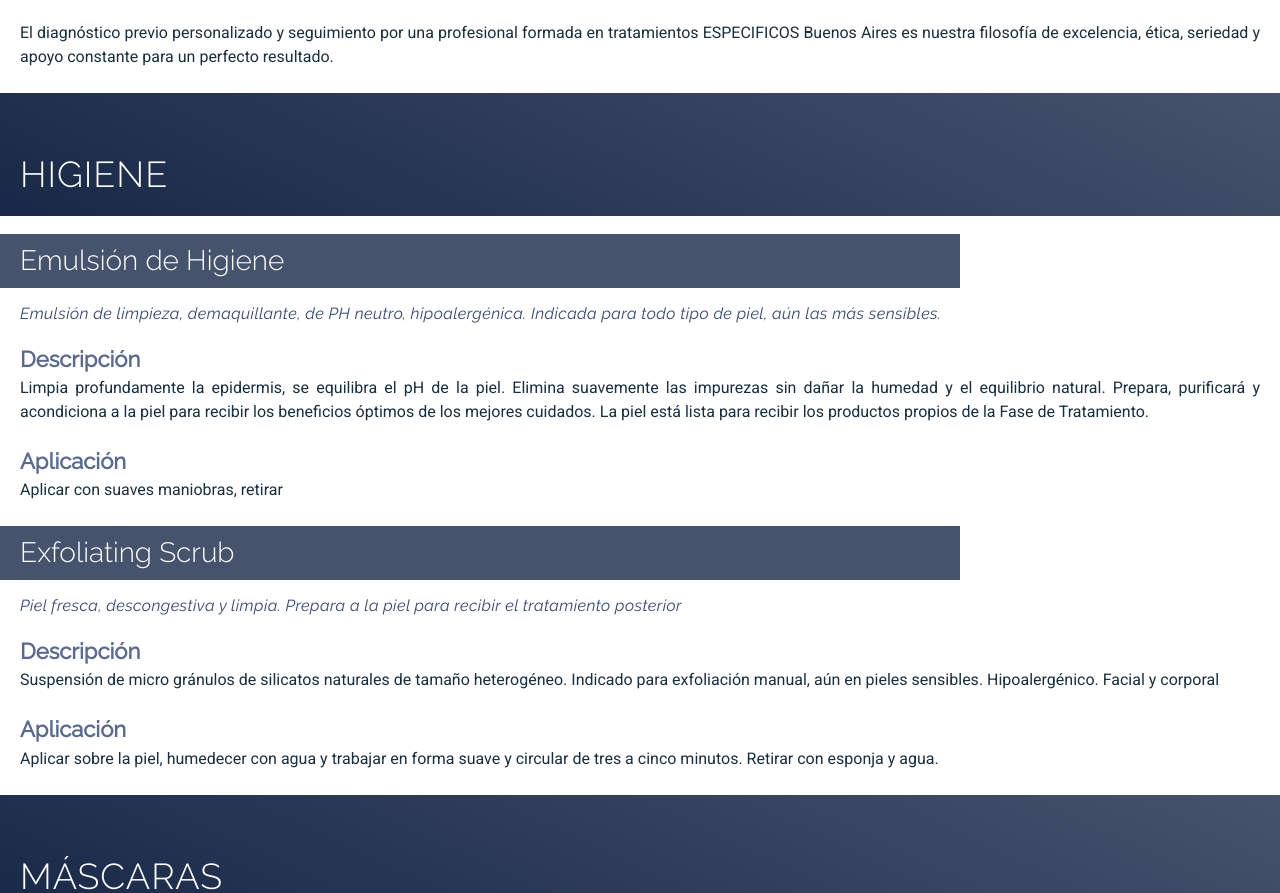
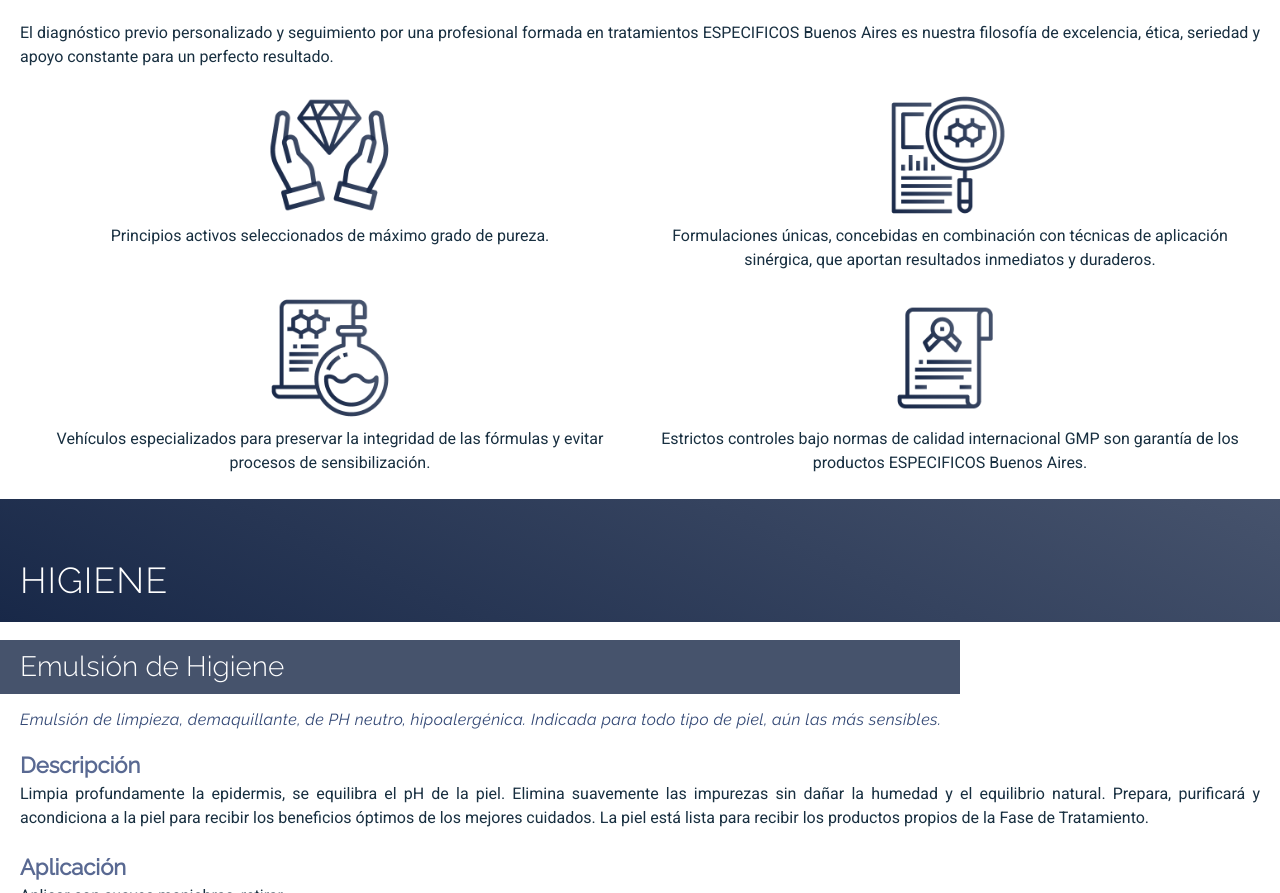
Before and after one commit to EspecificosBA/eba-vademecum, a website: page index.html in a window 1280 px wide. Shown: the part 1492-2385 px from the top of the page. Drawn offline with Linux system fonts and the light colour scheme.

Commit message:
Add foundations section and images

```diff
--- a/css/main.css
+++ b/css/main.css
@@ -29,6 +29,10 @@ body {
     text-align: center;
 }
 
+.eba-foundations .columns{
+    text-align: center;
+    padding: 0 1rem;
+}
 h2,
 h2.category-name {
     background: rgb(24,40,72);
--- a/index.html
+++ b/index.html
@@ -37,6 +37,28 @@
             El diagnóstico previo personalizado y seguimiento por una profesional formada en tratamientos ESPECIFICOS Buenos Aires es nuestra filosofía de excelencia, ética, seriedad y apoyo constante para un perfecto resultado.
         </p>
       </div>
+      <div class="container eba-foundations">
+        <div class="columns">
+          <div class="column col-6">
+            <image src="images/pure.png" width="124"/>
+            <p>Principios activos seleccionados de máximo grado de pureza.</p>
+          </div>
+          <div class="column col-6">
+            <image src="images/application.png" width="124" />
+            <p>Formulaciones únicas, concebidas en combinación con técnicas de aplicación sinérgica, que aportan resultados inmediatos y duraderos.</p>
+          </div>
+        </div>
+        <div class="columns">
+          <div class="column col-6">
+            <image src="images/science.png" width="124"/>
+            <p>Vehículos especializados para preservar la integridad de las fórmulas y evitar procesos de sensibilización.</p>
+          </div>
+          <div class="column col-6">
+            <image src="images/certification.png" width="124" />
+            <p>Estrictos controles bajo normas de calidad internacional GMP son garantía de los productos ESPECIFICOS Buenos Aires.</p>
+          </div>
+        </div>
+      </div>
     </section>
     <div id="vademecum"></div>
 
--- a/js/vademecum.js
+++ b/js/vademecum.js
@@ -1144,7 +1144,6 @@ const products = {
 
 const dom = React.createElement;
 
-
 const categories = [
   "Higiene",
   "Máscaras",
```
Also changed, not shown: images/application.png (added), images/application.svg (added), images/care..png (added), images/care..svg (added), images/certification.png (added), images/certification.svg (added), images/diamond.svg (added), images/pure.png (added), images/science.png (added), images/science.svg (added).
